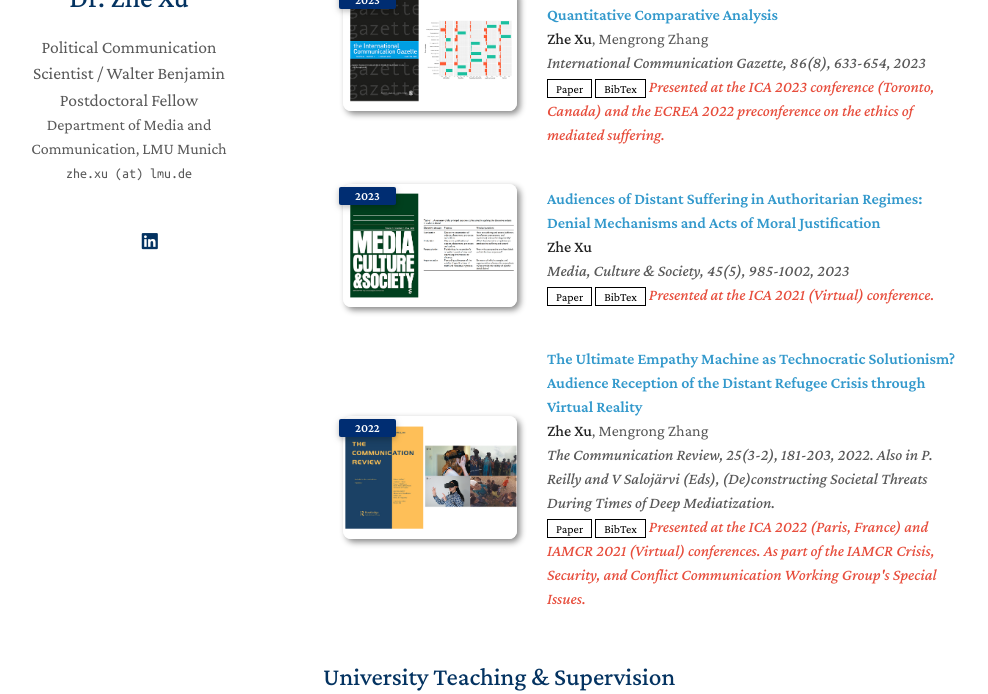
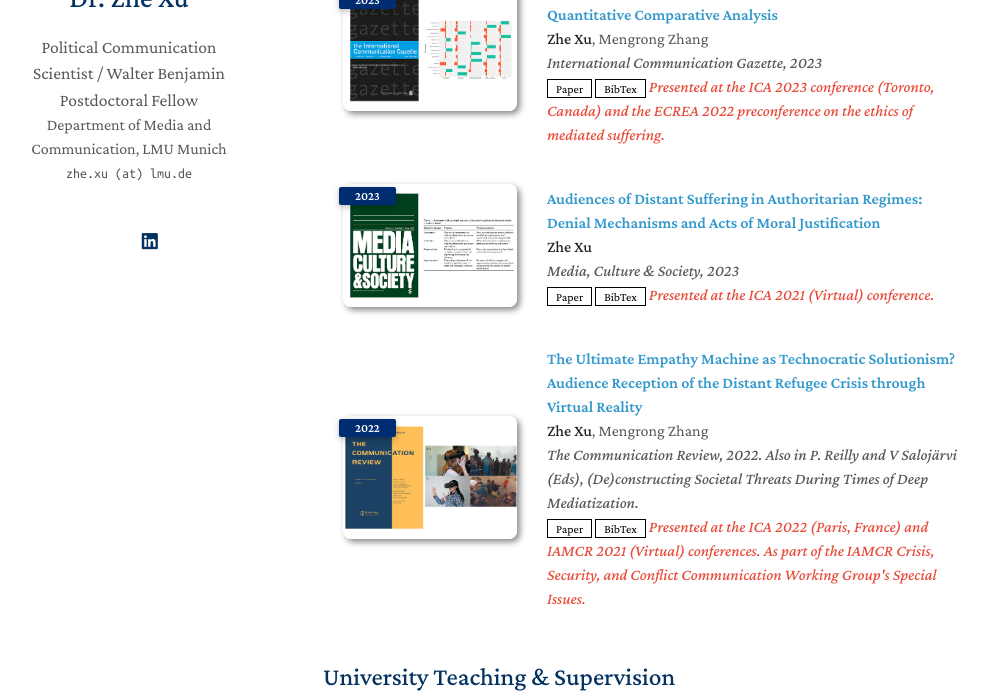
Before and after one commit to zhexuphd/home, a Jekyll site: the page built from index.md, in a window 1280 px wide and 900 px high, scrolled down 340 px, cut to the strip 206-900 px from the top of the window. Shown: the whole strip, without its empty margins (147-1135 px from the left). Built offline with Jekyll 4.4.1, drawn with Linux system fonts in a browser that asks for light colours; a style sheet for code colours, icons or effects is not loaded; our own code applies the rules of GitHub Pages for plain Markdown files.

Commit message:
Update publications.yml

```diff
--- a/_data/publications.yml
+++ b/_data/publications.yml
@@ -3,7 +3,7 @@
   - title: "How News Media Visually Dehumanize Victims of Humanitarian Crises through Framing Disparities: A Quantitative Comparative Analysis"
     authors: <strong>Zhe Xu</strong>, Mengrong Zhang
     conference_short: 2023
-    conference: International Communication Gazette, 86(8), 633-654, 2023
+    conference: International Communication Gazette, 2023
     paper: https://journals.sagepub.com/doi/10.1177/17480485231216583?icid=int.sj-abstract.citing-articles.2
     bibtex: https://gist.githubusercontent.com/zhexuphd/0ec9134e3b5f077b5b2c443e96947240/raw/d04e8d6b3575742312460b2aadbd2d9f94a0e188/gistfile1.txt
     notes: Presented at the ICA 2023 conference (Toronto, Canada) and the ECREA 2022 preconference on the ethics of mediated suffering.
@@ -12,7 +12,7 @@
   - title: "Audiences of Distant Suffering in Authoritarian Regimes: Denial Mechanisms and Acts of Moral Justification"
     authors: <strong>Zhe Xu</strong>
     conference_short: 2023
-    conference: Media, Culture & Society, 45(5), 985-1002, 2023
+    conference: Media, Culture & Society, 2023
     paper: https://journals.sagepub.com/doi/abs/10.1177/01634437231155339
     bibtex: https://gist.githubusercontent.com/zhexuphd/07dd092572b77ddae29f910e0f76106f/raw/69ad1df5094c0e29bac492ca873b28d5e94beef6/gistfile1.txt
     notes: Presented at the ICA 2021 (Virtual) conference.
@@ -21,7 +21,7 @@
   - title: "The Ultimate Empathy Machine as Technocratic Solutionism? Audience Reception of the Distant Refugee Crisis through Virtual Reality"
     authors: <strong>Zhe Xu</strong>, Mengrong Zhang
     conference_short: 2022
-    conference: The Communication Review, 25(3-2), 181-203, 2022. Also in P. Reilly and V Salojärvi (Eds), (De)constructing Societal Threats During Times of Deep Mediatization.
+    conference: The Communication Review, 2022. Also in P. Reilly and V Salojärvi (Eds), (De)constructing Societal Threats During Times of Deep Mediatization.
     paper: https://www.tandfonline.com/doi/abs/10.1080/10714421.2022.2129118
     bibtex: https://gist.githubusercontent.com/zhexuphd/252310865eb126872efd79f241e93e7f/raw/17b69928280cbe625a13605c6d23e2d674ed1595/gistfile1.txt
     notes: Presented at the ICA 2022 (Paris, France) and IAMCR 2021 (Virtual) conferences. As part of the IAMCR Crisis, Security, and Conflict Communication Working Group's Special Issues.
```
